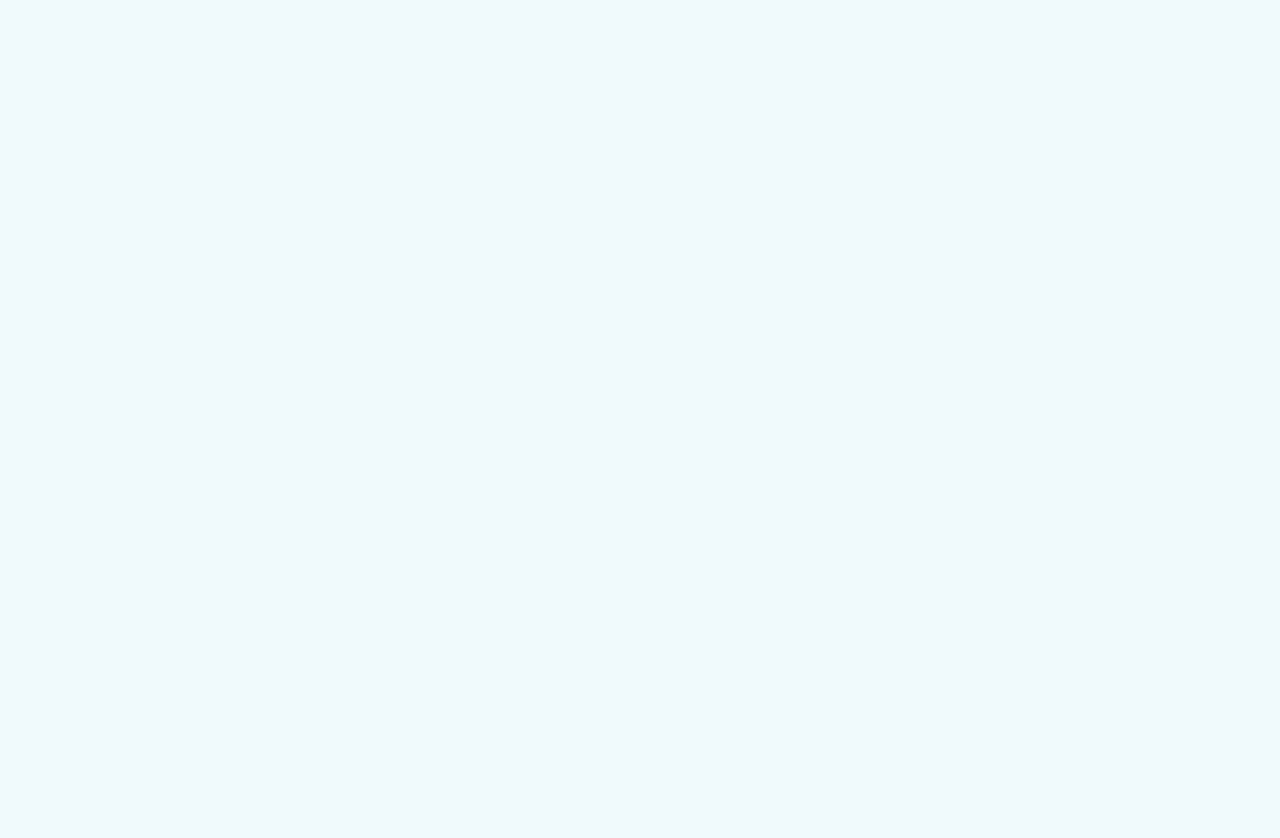
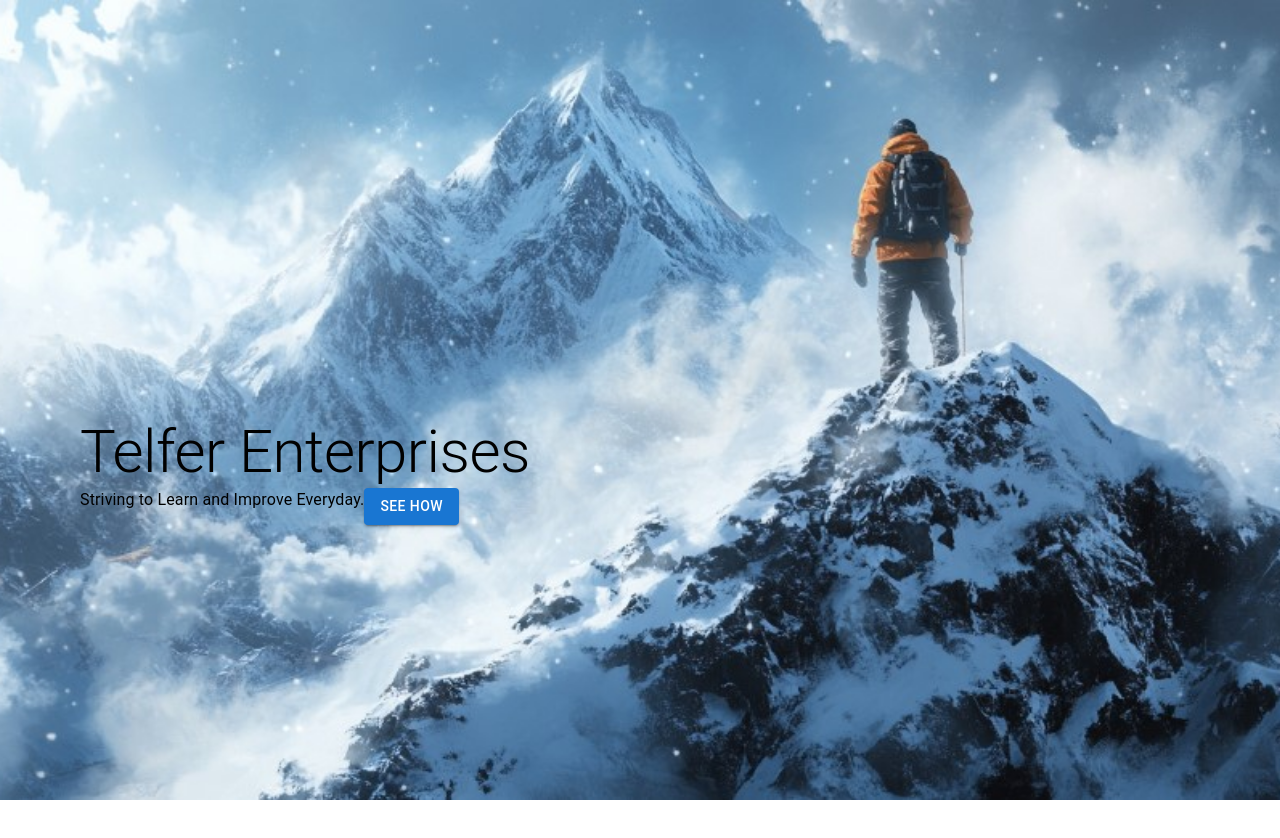
Before and after one commit to Noah-Telfer/ROWT, a React (Create React App) app: page / in a window 1280 px wide. Shown: the top 838 px of the page. After the commit the page ends 800 px from the top, so only its background shows below. Built offline with nearby package versions, Linux system fonts and the light colour scheme.

Commit message:
added The body and the header

```diff
--- a/src/Layout/index.tsx
+++ b/src/Layout/index.tsx
@@ -1,6 +1,8 @@
 import { ReactNode } from "react";
 import { Box } from "@mui/material";
 import Sidebar from "../components/sidebar";
+import ManOnMountain from "../assets/images/ManOnMountain.jpg";
+import HeroBody from "../components/herobody/herobody";
 
 interface LayoutProps {
   children: ReactNode;
@@ -10,21 +12,43 @@ const Layout = ({ children }: LayoutProps) => {
   return (
     <Box
       sx={{
-        backgroundColor: "#F0FAFC",
-        display: "flex",
-        flexDirection: {
-          xs: "row",
-          lg: "row",
-        },
-        color: "#F0FAFC",
-        padding: 3,
-        gap: 3,
+        //display: "flex",
+        // padding: 3,
+        // gap: 3,
+        height: "100vh",
+        flexDirection: "column",
+        // top: 0,
+        // left: 0,
+        width: "100vw",
+        backgroundImage: `url(${ManOnMountain})`,
+        backgroundSize: "cover",
+        backgroundPosition: "center",
+        backgroundRepeat: "no-repeat",
+        zIndex: -1,
+        //backgroundColor: "#F0FAFC",
         overflow: "hidden",
-        height: "100vh",
+        //color: "#F0FAFC",
+        position: "fixed",
+        // "flex-direction": {
+        //   xs: "row",
+        //   lg: "row",
+        // },
       }}
     >
       <Sidebar />
-      <Box sx={{ width: "100%", overflowY: "scroll" }}>{children}</Box>
+      <Box sx={{
+            width: "100%",
+            overflowY: "scroll",
+            height: "100vw",
+            position: "relative",
+            display: "flex",
+            flexDirection: "column",
+            justifyContent: "center",
+            alignItems: "center",
+
+        }}
+      ><HeroBody/>
+      </Box>
     </Box>
   );
 };
--- /dev/null
+++ b/src/components/herobody/herobody.tsx
@@ -0,0 +1,37 @@
+import { Box, Button, Typography } from "@mui/material";
+import React from "react"
+
+
+
+const HeroBody = () => {
+ return (
+    <Box
+        sx={{
+            position: "absolute",
+            display: "flex",
+            flexDirection: "column",
+            top: "25%",
+            left: "5%",
+            padding: 2,
+            borderRadius: 2,
+            width: "auto",
+        }}
+    >
+        <Typography variant= "h2" component="h1">
+            Telfer Enterprises
+        </Typography>
+        <Box
+            sx={{
+                display:"flex",
+                flexDirection: "row"
+            }}
+        >
+            <Typography  component="p">
+                Striving to Learn and Improve Everyday.
+            </Typography>
+            <Button variant="contained"> See How</Button>
+        </Box>
+    </Box>
+ );
+};
+export default HeroBody;
--- a/src/components/sidebar/index.tsx
+++ b/src/components/sidebar/index.tsx
@@ -27,16 +27,17 @@ const Sidebar = () => {
     <Box
       sx={{
         backgroundColor: "#F0FAFC",
-        padding: 2,
-        borderRadius: 2,
-        position: "fixed",
-        left: 0,
-        top: 0,
-        display: "flex",
-        flexDirection: {
-          xs: "row",
-          lg: "row",
-        },
+        padding: 0,
+        borderRadius: 0,
+        // position: "fixed",
+        // left: 0,
+        // top: 0,
+        // display: "flex",
+        zIndex: 2,
+        // flexDirection: {
+        //   xs: "column",
+        //   lg: "column",
+        // },
         alignItems: "center",
         justifyContent: "space-between",
         width: {
@@ -44,6 +45,7 @@ const Sidebar = () => {
           lg: 1,
         },
         height: "10vh",
+        opacity: 0.0
       }}
     ></Box>
   );
```
Also changed, not shown: src/assets/images/ManOnMountain.jpg (added), src/assets/images/TE_LogoNoBackground.png (added).
